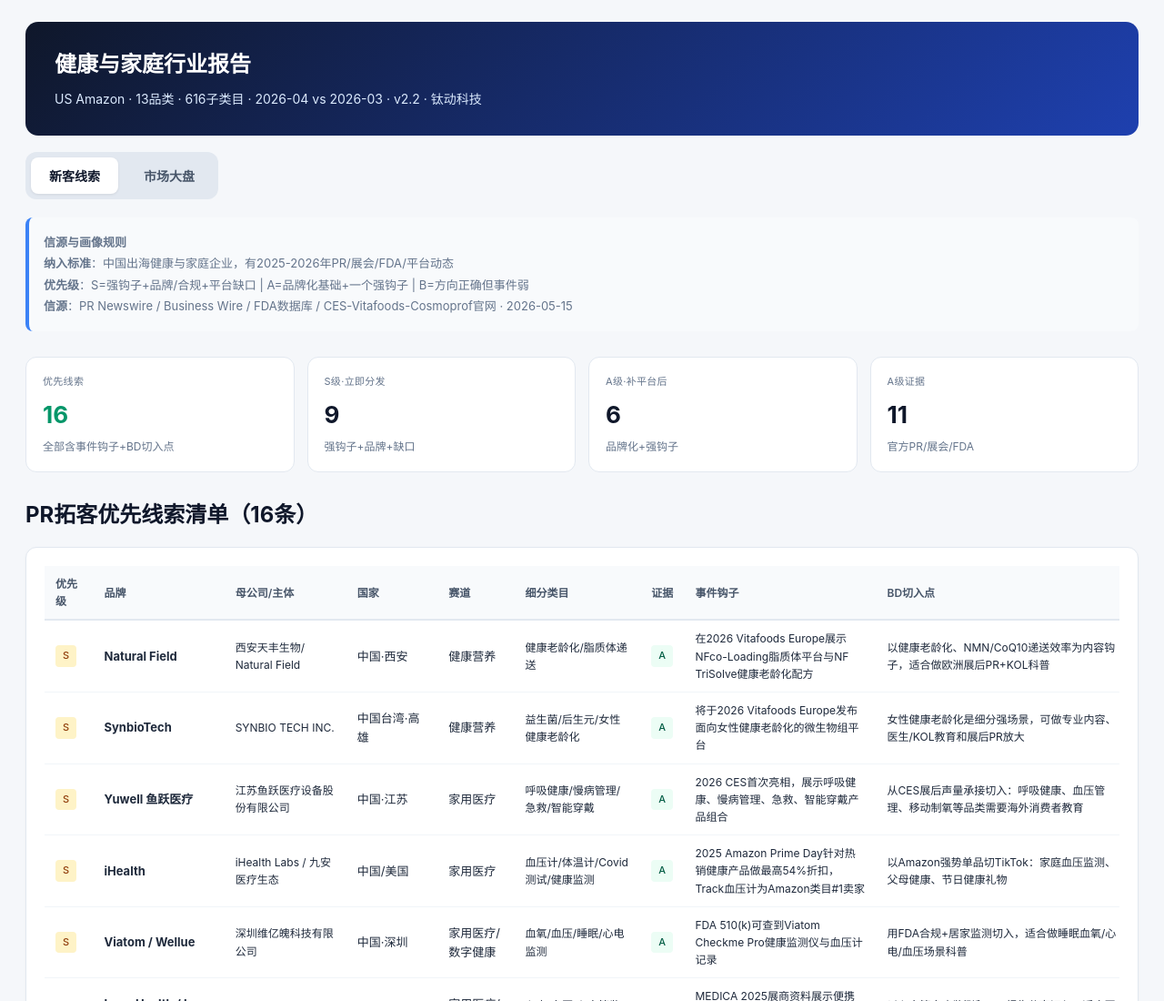
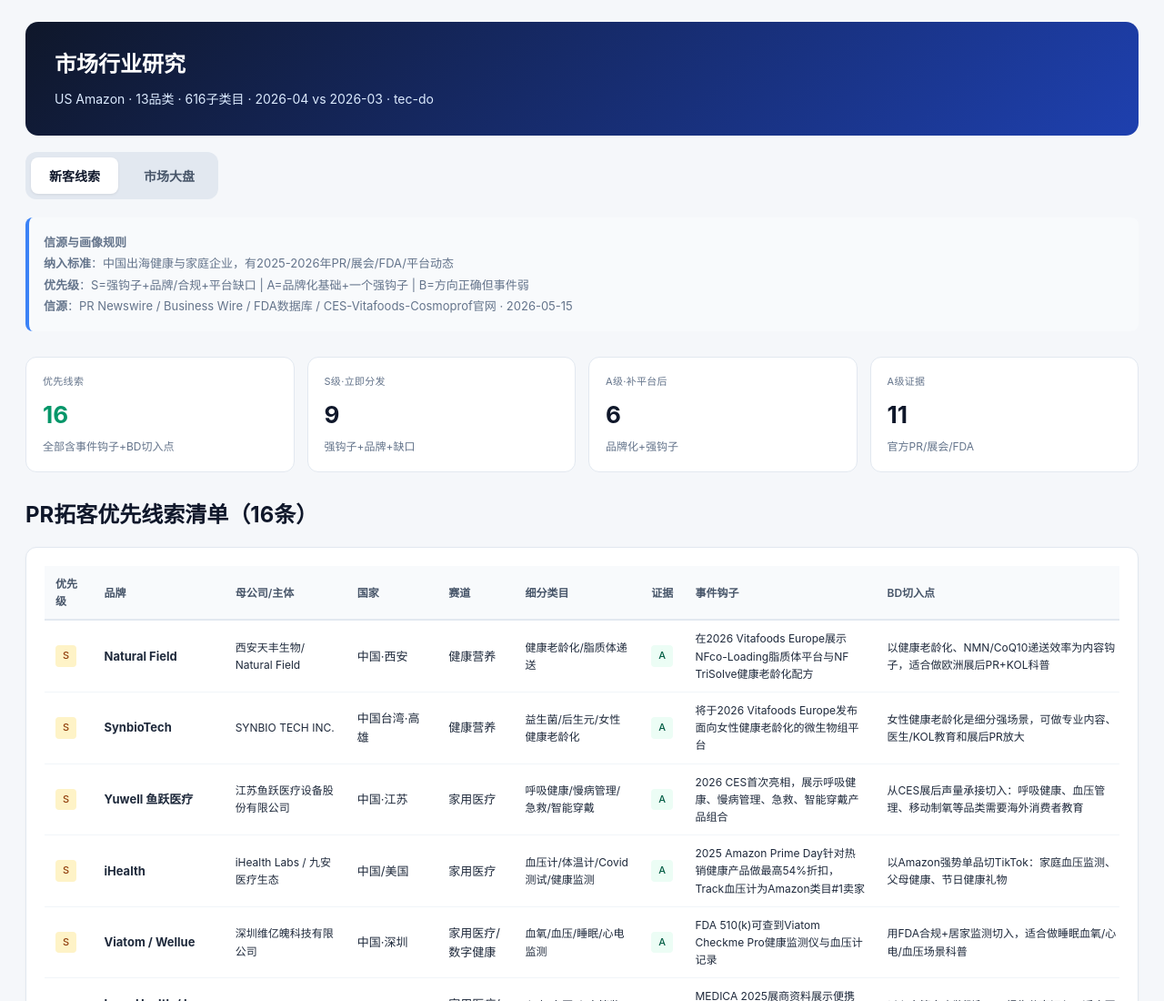
Before and after one commit to chenzw0209-art/monthly-report, a plain HTML site: page health-family-report.html in a window 1280 px wide. Shown: the top 1100 px of the page at 91% size. Drawn offline with nearby package versions, Linux system fonts and the light colour scheme.

Commit message:
更新品牌：tec-do | 市场行业研究，移除钛动科技

```diff
--- a/health-family-report.html
+++ b/health-family-report.html
@@ -3,7 +3,7 @@
 <head>
 <meta charset="UTF-8">
 <meta name="viewport" content="width=device-width, initial-scale=1.0">
-<title>健康与家庭行业报告 · 2026Q1</title>
+<title>tec-do | 市场行业研究 · 健康与家庭</title>
 <script src="https://cdn.jsdelivr.net/npm/echarts@5.4.3/dist/echarts.min.js"></script>
 <style>* { box-sizing: border-box; margin: 0; padding: 0; }
 body { font-family: -apple-system, BlinkMacSystemFont, "PingFang SC", "Microsoft YaHei", sans-serif; background: #f5f7fa; color: #1a202c; line-height: 1.6; }
@@ -59,8 +59,8 @@
 <body>
 <div class="app">
   <header class="header">
-    <div class="header-title">健康与家庭行业报告</div>
-    <div class="header-sub">US Amazon · 13品类 · 616子类目 · 2026-04 vs 2026-03 · v2.2 · 钛动科技</div>
+    <div class="header-title">市场行业研究</div>
+    <div class="header-sub">US Amazon · 13品类 · 616子类目 · 2026-04 vs 2026-03 · tec-do</div>
   </header>
   <div class="tabs" id="main-tabs">
     <button class="tab-btn active" data-page="page-leads">新客线索</button>
```
